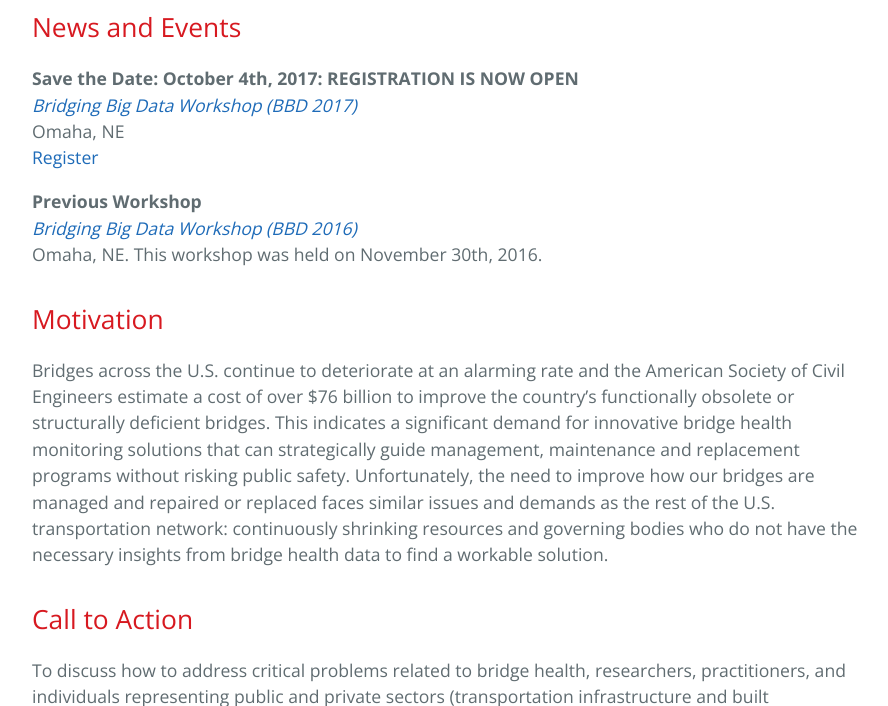
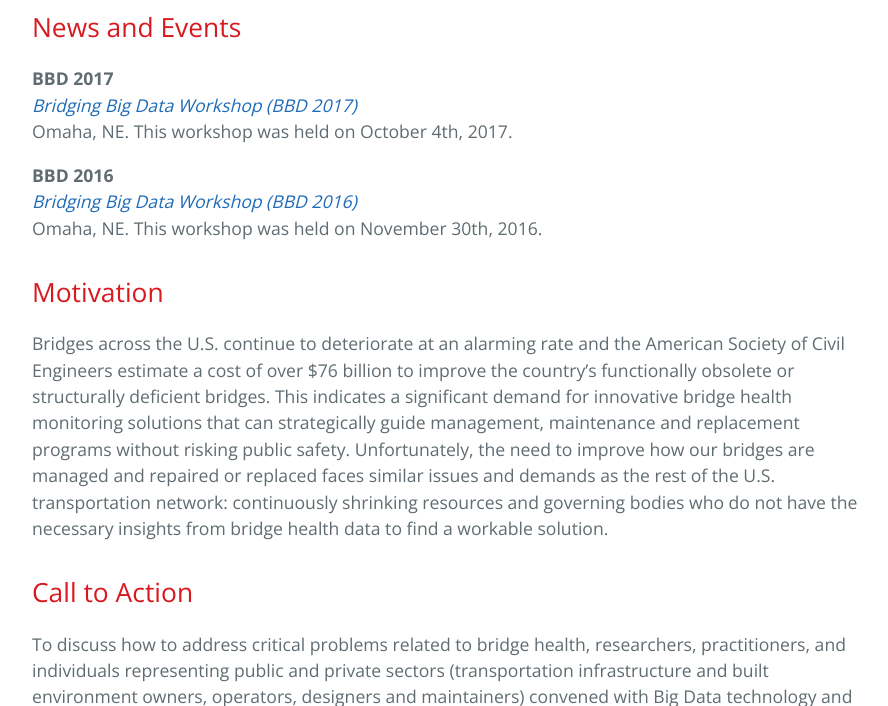
Before and after one commit to BridgingBigData/BridgingBigData.github.io, a Jekyll site: the page built from index.md, in a window 1280 px wide and 900 px high, scrolled down 661 px, cut to the strip 194-900 px from the top of the window. Shown: the whole strip, without its empty margins (192-1080 px from the left). Built offline with Jekyll 4.4.1, drawn with Linux system fonts in a browser that asks for light colours.

Commit message:
Update index.md

```diff
--- a/index.md
+++ b/index.md
@@ -10,13 +10,12 @@ Project Title: [BD Spokes: PLANNING: MIDWEST: Big Data Innovations for Bridge He
 
 ## News and Events
 
-**Save the Date: October 4th, 2017: REGISTRATION IS NOW OPEN**
+**BBD 2017**
 _[Bridging Big Data Workshop (BBD 2017)](https://bridgingbigdata.github.io/pages/bbd2017.html)_
-Omaha, NE
-[Register](https://bridgingbigdata.eventbrite.com)
+Omaha, NE. This workshop was held on October 4th, 2017.
 
 
-**Previous Workshop**
+**BBD 2016**
 _[Bridging Big Data Workshop (BBD 2016)](https://bridgingbigdata.github.io/pages/bbd2016.html)_
 Omaha, NE. This workshop was held on November 30th, 2016.
 
```
